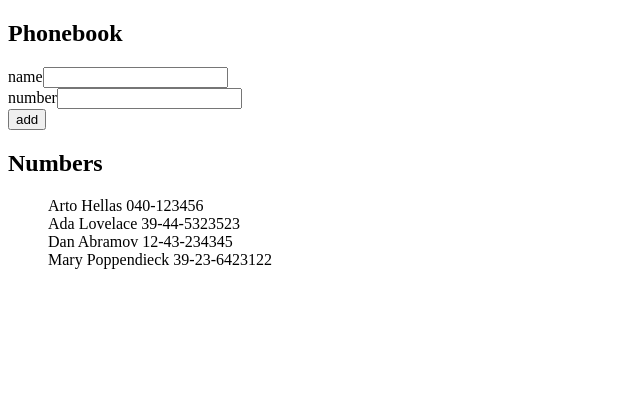
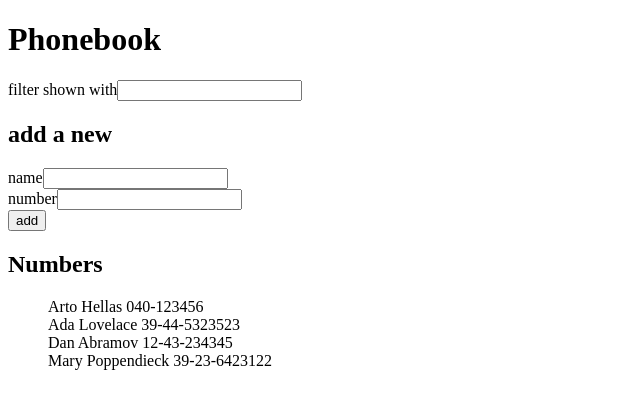
Before and after one commit to jussipien/Full-Stack-Open-2019, a React (Create React App) app in the folder osa2/puhelinluettelo/: page / in a window 1280 px wide. Shown: the top 408 px of the page, without its empty margins (0-640 px from the left). Built offline with nearby package versions, Linux system fonts and the light colour scheme.

Commit message:
Completed part 2 section b

```diff
--- a/osa2/puhelinluettelo/src/App.js
+++ b/osa2/puhelinluettelo/src/App.js
@@ -1,32 +1,80 @@
 import React, { useState } from 'react'
 
+const Filter = ({inputFilter, newFilter}) => {
+  return (
+  <>
+    <label htmlFor="filter">filter shown with</label>
+    <input type="text" id="filter" name="filter" onChange={inputFilter} value={newFilter}/>
+  </>
+  )
+}
+
+const PersonForm = ({inputName, newName, inputNumber, newNumber, onSubmit}) => {
+  return (
+    <>
+    <form onSubmit={onSubmit}>
+      <div>
+        <label htmlFor="name">name</label>
+        <input type="text" id="name" name="name" required={true} onChange={inputName} value={newName}/>
+      </div>
+      <div>
+        <label htmlFor="number">number</label>
+        <input type="text" id="number" name="number" required={true} onChange={inputNumber} value={newNumber}/>
+      </div>
+      <div>
+        <button type="submit">add</button>
+      </div>
+    </form>
+    </>
+  )
+}
+
 const PersonList = ({persons}) => {
+  const personsToShow = persons.filter(person => person.display === true)
   const listItems = () =>
-    persons.map(person => <li key={person.name}>{person.name} {person.number}</li>)
+    personsToShow.map(person => <li key={person.name}>{person.name} {person.number}</li>)
   return (
-    listItems()
+    <ul style={{listStyle:'none'}}>
+      {listItems()}
+    </ul>
   )
 }
 
 const App = () => {
   const [persons, setPersons] = useState([
-    { name: 'Arto Hellas', number: '040-123456' },
-    { name: 'Ada Lovelace', number: '39-44-5323523' },
-    { name: 'Dan Abramov', number: '12-43-234345' },
-    { name: 'Mary Poppendieck', number: '39-23-6423122' }
+    { name: 'Arto Hellas', number: '040-123456', display: true },
+    { name: 'Ada Lovelace', number: '39-44-5323523', display: true },
+    { name: 'Dan Abramov', number: '12-43-234345', display: true },
+    { name: 'Mary Poppendieck', number: '39-23-6423122', display: true }
   ])
   const [ newName, setNewName ] = useState('')
   const [ newNumber, setNewNumber ] = useState('')
+  const [ newFilter, setNewFilter ] = useState('')
 
-  const inputName = (event) => {
-    setNewName(event.target.value)
+  const inputFilter = (event) => {
+    const string = event.target.value
+    setNewFilter(string)
+    let personsCopy = [...persons]
+    if (!!string) {
+      console.log('string exists')
+      personsCopy.forEach(person => person.display = person.name.toLowerCase().includes(string.toLowerCase()))
+    } else {
+      console.log('no string')
+      personsCopy.forEach(person => person.display = true)
+    }
+    console.log('personsCopy', personsCopy)
+    return setPersons(personsCopy)
   }
 
-  const inputNumber = (event) => {
+  const inputName = (event) => setNewName(event.target.value)
 
+  const inputNumber = (event) => setNewNumber(event.target.value)
+
+  const onSubmit = (event) => {
+    return handleSubmit(event)
   }
 
-  const onSubmit = (event) => {
+  const handleSubmit = (event) => {
     event.preventDefault()
     console.log(persons)
     if (persons.find(person => person.name === newName)) {
@@ -34,32 +82,35 @@ const App = () => {
     } else {
       const personObject= {
         name: newName,
+        number: newNumber,
+        display: undefined
+      }
+      if (!!newFilter) {
+        personObject.display = personObject.name.toLowerCase().includes(newFilter.toLowerCase())
+      } else {
+        personObject.display = true
       }
       setPersons(persons.concat(personObject))
     }
     setNewName('')
+    setNewNumber('')
+    // setNewFilter('')
   }
 
   return (
     <div>
-      <h2>Phonebook</h2>
-      <form onSubmit={onSubmit}>
-        <div>
-          <label htmlFor="name">name</label>
-          <input type="text" name="name" onChange={inputName} value={newName}/>
-        </div>
-        <div>
-          <label htmlFor="number">number</label>
-          <input type="text" name="number"onChange={inputNumber} value={newNumber}/>
-        </div>
-        <div>
-          <button type="submit">add</button>
-        </div>
-      </form>
-      <h2>Numbers</h2>
-      <ul style={{listStyle:'none'}}>
+      <div>
+        <h1>Phonebook</h1>
+        <Filter inputFilter={inputFilter} newFilter={newFilter}/>
+      </div>
+      <div>
+        <h2>add a new</h2>
+        <PersonForm inputName={inputName} newName={newName} inputNumber={inputNumber} newNumber={newNumber} onSubmit={onSubmit}/>
+      </div>
+      <div>
+        <h2>Numbers</h2>
         <PersonList persons={persons}/>
-      </ul>
+      </div>
     </div>
   )
 
```
